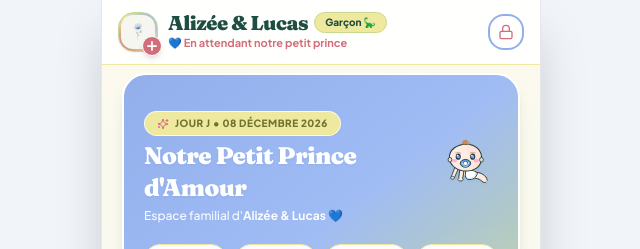
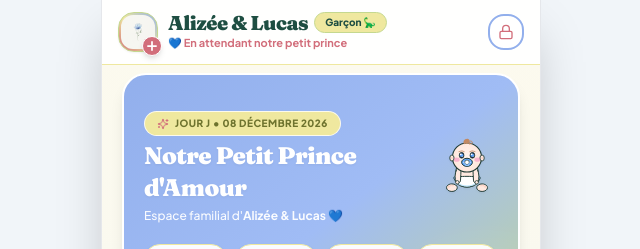
Before and after one commit to celiamen92240/bebe-alizee-lucas, a React (Vite) app in the folder frontend/: page / in a window 1280 px wide. Shown: the top 249 px of the page, without its empty margins (319-959 px from the left). Built offline with nearby package versions, Linux system fonts and the light colour scheme; no server answers; the HTML template or start-up script is replaced by a standard one; a web font is replaced by a local one.

Commit message:
Design: Beau corps potelé, équilibré et symétrique pour le bébé emoji

```diff
--- a/frontend/src/components/BabyVectorLogo.jsx
+++ b/frontend/src/components/BabyVectorLogo.jsx
@@ -1,8 +1,9 @@
 import React from 'react';
 
 /**
- * BabyVectorLogo : Bébé mignon rampant avec tétine, couche, petite mèche de cheveux et yeux doux
- * Inspiré directement du style kawaii / émoji de référence Pinterest épuré.
+ * BabyVectorLogo : Bébé mignon assis/à quatre pattes avec un corps potelé bien équilibré,
+ * une grosse couche moelleuse, deux petits bras en avant, de jolis petits pieds,
+ * une tétine, une mèche de cheveux bouclée et de grands yeux doux.
  */
 export default function BabyVectorLogo({
   gender = 'boy', // 'boy' | 'girl'
@@ -11,7 +12,7 @@ export default function BabyVectorLogo({
 }) {
   const isGirl = gender === 'girl';
 
-  // Palette de contours et couleurs douces
+  // Couleurs fines et douces
   const outline = isGirl ? '#782046' : '#1e3a34';
   const skin = '#FFE9E0';
   const skinShadow = '#FCD2C4';
@@ -27,122 +28,132 @@ export default function BabyVectorLogo({
     <svg
       width={size}
       height={size}
-      viewBox="0 0 120 120"
+      viewBox="0 0 110 115"
       fill="none"
       xmlns="http://www.w3.org/2000/svg"
       className={`drop-shadow-sm transition-transform duration-300 hover:scale-105 ${className}`}
     >
       <defs>
         {/* Dégradé doux peau */}
-        <radialGradient id={`babySkinGrad_${gender}`} cx="45" cy="40" r="35" gradientUnits="userSpaceOnUse">
-          <stop offset="0%" stopColor="#FFF2EC" />
+        <radialGradient id={`babySkinGrad2_${gender}`} cx="55" cy="38" r="32" gradientUnits="userSpaceOnUse">
+          <stop offset="0%" stopColor="#FFF4ED" />
           <stop offset="100%" stopColor="#FFE4D9" />
         </radialGradient>
       </defs>
 
       {/* ========================================== */}
-      {/* 1. JAMBE ARRIÈRE & PETIT PIED              */}
+      {/* 1. PETITS PIEDS POTELÉS GAUCHE & DROIT     */}
       {/* ========================================== */}
+      {/* Pied Gauche potelé */}
       <g>
-        {/* Cuisse & Pied droit étendu en arrière */}
+        <ellipse cx="27" cy="94" rx="10" ry="7" fill={skin} stroke={outline} strokeWidth="1.8" />
+        {/* Petits orteils mignons */}
+        <circle cx="21" cy="92" r="2.2" fill={skinShadow} />
+        <circle cx="25" cy="90" r="1.8" fill={skinShadow} />
+        <circle cx="29" cy="90" r="1.6" fill={skinShadow} />
+      </g>
+
+      {/* Pied Droit potelé */}
+      <g>
+        <ellipse cx="83" cy="94" rx="10" ry="7" fill={skin} stroke={outline} strokeWidth="1.8" />
+        {/* Petits orteils mignons */}
+        <circle cx="89" cy="92" r="2.2" fill={skinShadow} />
+        <circle cx="85" cy="90" r="1.8" fill={skinShadow} />
+        <circle cx="81" cy="90" r="1.6" fill={skinShadow} />
+      </g>
+
+      {/* ========================================== */}
+      {/* 2. CORPS POTELÉ & GROSSE COUCHE CENTRÉE    */}
+      {/* ========================================== */}
+      {/* Petit ventre / Torse potelé */}
       <path
-          d="M74 68 C84 68 94 72 98 80 C100 84 98 88 94 88 C90 88 88 84 84 82 C80 80 75 80 72 78"
+        d="M36 56 C32 68 34 82 42 90 C50 94 60 94 68 90 C76 82 78 68 74 56 Z"
         fill={skin}
         stroke={outline}
         strokeWidth="1.8"
         strokeLinejoin="round"
       />
-        {/* Petit orteil */}
-        <circle cx="97" cy="85" r="2" fill={skinShadow} />
-      </g>
 
-      {/* ========================================== */}
-      {/* 2. CORPS & COUCHE (À QUATRE PATTES)        */}
-      {/* ========================================== */}
-      {/* Torse / Dos de bébé */}
+      {/* Grosse Couche Blanche bien ronde et moelleuse */}
       <path
-        d="M48 56 C56 56 68 58 76 66 C72 74 64 78 52 74 C46 72 44 64 48 56 Z"
-        fill={skin}
-      />
-
-      {/* Grosse Couche Moelleuse */}
-      <path
-        d="M58 64 C64 62 74 64 80 70 C78 78 72 84 62 82 C56 80 56 72 58 64 Z"
+        d="M32 76 C32 98 78 98 78 76 C78 72 32 72 32 76 Z"
         fill={diaper}
         stroke={outline}
         strokeWidth="1.8"
         strokeLinejoin="round"
       />
+      {/* Liseré / Ombrage doux de la couche */}
       <path
-        d="M62 80 C70 82 76 76 78 70"
+        d="M36 82 C44 94 66 94 74 82"
         stroke={diaperBorder}
-        strokeWidth="1.8"
+        strokeWidth="2.2"
         strokeLinecap="round"
       />
+      {/* Attaches mignonnes de la couche */}
+      <rect x="30" y="74" width="7" height="4" rx="2" fill={paciRing} stroke={outline} strokeWidth="1.2" />
+      <rect x="73" y="74" width="7" height="4" rx="2" fill={paciRing} stroke={outline} strokeWidth="1.2" />
 
       {/* ========================================== */}
-      {/* 3. BRAS & PETITES MAINS EN AVANT           */}
+      {/* 3. DEUX PETITS BRAS EN AVANT               */}
       {/* ========================================== */}
-      {/* Bras Arrière Gauche */}
+      {/* Bras & Main Gauche */}
+      <g>
         <path
-        d="M36 60 L30 76 C28 80 34 82 36 78 L42 64"
-        fill={skin}
-        stroke={outline}
-        strokeWidth="1.6"
-        strokeLinejoin="round"
-      />
-      {/* Main Gauche au sol */}
-      <ellipse cx="32" cy="79" rx="4" ry="2.5" fill={skin} stroke={outline} strokeWidth="1.4" />
-
-      {/* Bras Avant Droit */}
-      <path
-        d="M46 58 C46 68 44 76 44 80 C44 83 49 84 51 81 C53 76 54 68 54 58"
+          d="M36 60 C32 68 32 78 35 84 C38 87 43 85 43 80 C43 74 44 66 44 60"
           fill={skin}
           stroke={outline}
           strokeWidth="1.8"
           strokeLinejoin="round"
         />
-      {/* Main Droite posée au sol avec petits doigts */}
+        <circle cx="37" cy="84" r="3.2" fill={skin} stroke={outline} strokeWidth="1.4" />
+      </g>
+
+      {/* Bras & Main Droite */}
+      <g>
         <path
-        d="M42 81 C42 83 44 85 48 85 C51 85 53 83 53 81"
+          d="M74 60 C78 68 78 78 75 84 C72 87 67 85 67 80 C67 74 66 66 66 60"
           fill={skin}
           stroke={outline}
-        strokeWidth="1.6"
+          strokeWidth="1.8"
+          strokeLinejoin="round"
         />
+        <circle cx="73" cy="84" r="3.2" fill={skin} stroke={outline} strokeWidth="1.4" />
+      </g>
 
       {/* ========================================== */}
       {/* 4. TÊTE RONDE DE BÉBÉ                      */}
       {/* ========================================== */}
-      <path
-        d="M26 42 C24 24 42 14 58 14 C76 14 90 26 88 44 C86 58 74 66 58 66 C42 66 28 56 26 42 Z"
-        fill={`url(#babySkinGrad_${gender})`}
+      <circle
+        cx="55"
+        cy="38"
+        r="27"
+        fill={`url(#babySkinGrad2_${gender})`}
         stroke={outline}
         strokeWidth="2"
-        strokeLinejoin="round"
       />
 
       {/* Oreille Gauche */}
-      <ellipse cx="27" cy="44" rx="3.5" ry="4.5" fill={skin} stroke={outline} strokeWidth="1.6" />
-      <circle cx="27" cy="44" r="1.5" fill={skinShadow} />
+      <ellipse cx="27" cy="39" rx="4" ry="5.5" fill={skin} stroke={outline} strokeWidth="1.6" />
+      <circle cx="27" cy="39" r="1.8" fill={skinShadow} />
 
       {/* Oreille Droite */}
-      <ellipse cx="88" cy="44" rx="3.5" ry="4.5" fill={skin} stroke={outline} strokeWidth="1.6" />
-      <circle cx="88" cy="44" r="1.5" fill={skinShadow} />
+      <ellipse cx="83" cy="39" rx="4" ry="5.5" fill={skin} stroke={outline} strokeWidth="1.6" />
+      <circle cx="83" cy="39" r="1.8" fill={skinShadow} />
 
       {/* ========================================== */}
       {/* 5. MÈCHE DE CHEVEUX BOUCLÉE AU SOMMET      */}
       {/* ========================================== */}
       <path
-        d="M52 14 C50 8 58 4 60 8 C62 10 58 12 62 14"
+        d="M50 12 C48 6 56 2 58 6 C60 8 56 10 60 12"
         stroke={hair}
-        strokeWidth="2.2"
+        strokeWidth="2.4"
         strokeLinecap="round"
         fill={hair}
       />
       <path
-        d="M56 14 C58 10 65 9 66 12 C67 14 62 14 62 15"
+        d="M54 12 C56 7 64 6 65 10 C66 12 60 12 60 13"
         stroke={hair}
-        strokeWidth="1.6"
+        strokeWidth="1.8"
         strokeLinecap="round"
       />
 
@@ -150,38 +161,38 @@ export default function BabyVectorLogo({
       {/* 6. YEUX EXPRESSIFS & SOURCILS FINS         */}
       {/* ========================================== */}
       {/* Sourcils fins */}
-      <path d="M38 31 Q44 28 48 31" stroke={hair} strokeWidth="1.4" strokeLinecap="round" fill="none" />
-      <path d="M66 31 Q70 28 76 31" stroke={hair} strokeWidth="1.4" strokeLinecap="round" fill="none" />
+      <path d="M40 27 Q46 24 50 27" stroke={hair} strokeWidth="1.4" strokeLinecap="round" fill="none" />
+      <path d="M60 27 Q64 24 70 27" stroke={hair} strokeWidth="1.4" strokeLinecap="round" fill="none" />
 
       {/* Œil Gauche */}
       <g>
-        <ellipse cx="43" cy="38" rx="4.5" ry="5.5" fill="#1E293B" stroke={outline} strokeWidth="1" />
-        <circle cx="43" cy="38" r="3.2" fill={eyeColor} />
+        <ellipse cx="45" cy="34" rx="4.5" ry="5.5" fill="#1E293B" stroke={outline} strokeWidth="1" />
+        <circle cx="45" cy="34" r="3.2" fill={eyeColor} />
         {/* Reflets brillants */}
-        <circle cx="41.5" cy="36" r="1.6" fill="#FFFFFF" />
-        <circle cx="44.5" cy="40.5" r="0.8" fill="#FFFFFF" />
+        <circle cx="43.5" cy="32" r="1.6" fill="#FFFFFF" />
+        <circle cx="46.5" cy="36.5" r="0.8" fill="#FFFFFF" />
       </g>
 
       {/* Œil Droit */}
       <g>
-        <ellipse cx="71" cy="38" rx="4.5" ry="5.5" fill="#1E293B" stroke={outline} strokeWidth="1" />
-        <circle cx="71" cy="38" r="3.2" fill={eyeColor} />
+        <ellipse cx="65" cy="34" rx="4.5" ry="5.5" fill="#1E293B" stroke={outline} strokeWidth="1" />
+        <circle cx="65" cy="34" r="3.2" fill={eyeColor} />
         {/* Reflets brillants */}
-        <circle cx="69.5" cy="36" r="1.6" fill="#FFFFFF" />
-        <circle cx="72.5" cy="40.5" r="0.8" fill="#FFFFFF" />
+        <circle cx="63.5" cy="32" r="1.6" fill="#FFFFFF" />
+        <circle cx="66.5" cy="36.5" r="0.8" fill="#FFFFFF" />
       </g>
 
       {/* Joues rosées d'émoji */}
-      <ellipse cx="36" cy="46" rx="5" ry="3.5" fill={blush} fillOpacity="0.45" />
-      <ellipse cx="78" cy="46" rx="5" ry="3.5" fill={blush} fillOpacity="0.45" />
+      <ellipse cx="36" cy="42" rx="5.5" ry="4" fill={blush} fillOpacity="0.45" />
+      <ellipse cx="74" cy="42" rx="5.5" ry="4" fill={blush} fillOpacity="0.45" />
 
       {/* Petit nez mignon */}
-      <circle cx="57" cy="43" r="1.2" fill={skinShadow} />
+      <circle cx="55" cy="39" r="1.2" fill={skinShadow} />
 
       {/* ========================================== */}
       {/* 7. TÉTINE / SUCETTE (PACIFIER)             */}
       {/* ========================================== */}
-      <g transform="translate(57, 51)">
+      <g transform="translate(55, 47)">
         {/* Bouclier ovale de la tétine */}
         <ellipse cx="0" cy="0" rx="10" ry="7.5" fill={paciBase} stroke={outline} strokeWidth="1.8" />
         {/* Trous d'aération */}
```
Also changed, not shown: 3 other files (tests, documents, lock files or other folders). Lines whose indentation alone changed are shown as unchanged.
